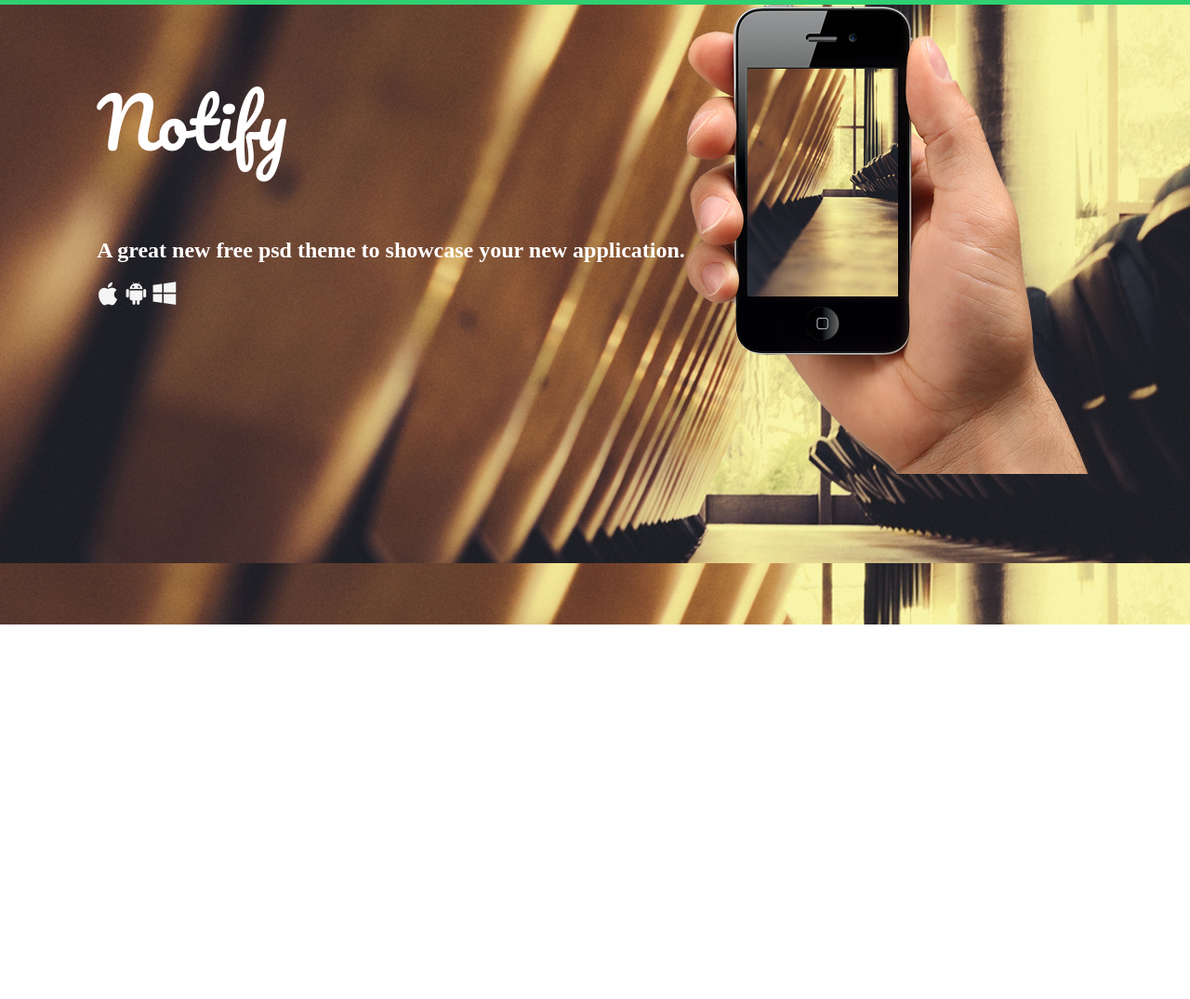
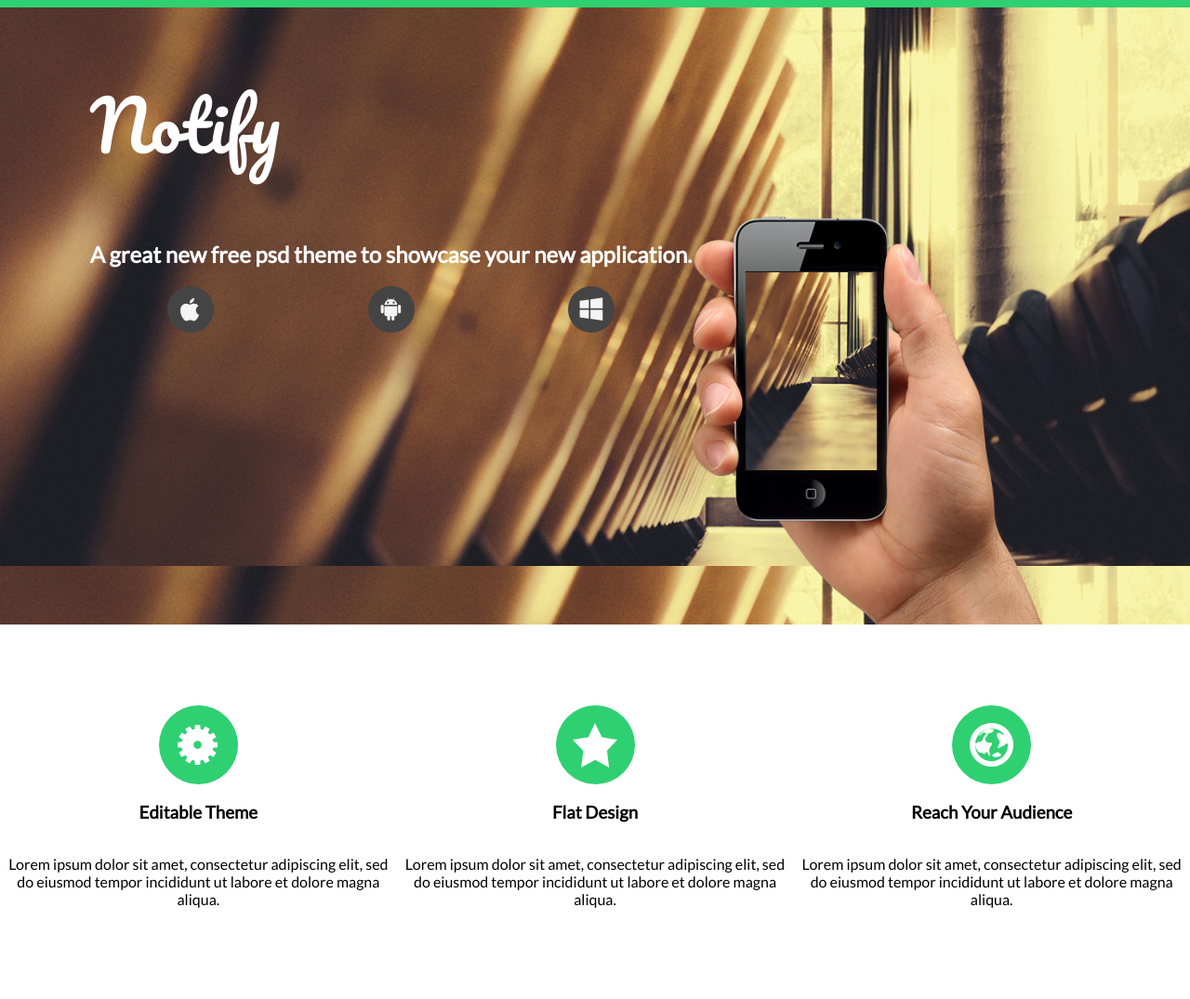
Before and after one commit to nathaliaspinula/notify, a plain HTML site: page index.html in a window 1280 px wide. Shown: the top 1075 px of the page at 93% size. Drawn offline with Linux system fonts and the light colour scheme.

Commit message:
Editar Style header, section e section2

```diff
--- a/index.html
+++ b/index.html
@@ -6,6 +6,7 @@
         <meta http-equiv="X-UA-Compatible" content="ie=edge">
         <title>Notify</title>
         <link href="https://fonts.googleapis.com/css?family=Pacifico" rel="stylesheet">
+        <link href="https://fonts.googleapis.com/css?family=Lato" rel="stylesheet">
         <link rel="stylesheet" href="style.css">
     </head>
     <body>
@@ -16,9 +17,15 @@
                     <h2>A great new free psd theme to showcase your new application.</h2>
                 </div>
                 <nav>
-                    <img src="imagens/icone-ios.png" alt="">
-                    <img src="imagens/icone-android.png" alt="">
-                    <img src="imagens/icone-windows.png" alt="">
+                    <a href="#" class="circle">
+                        <img src="imagens/icone-ios.png" alt="">
+                    </a>
+                    <a href="#" class="circle">
+                        <img src="imagens/icone-android.png" alt="">
+                    </a>
+                    <a href="#" class="circle">
+                        <img src="imagens/icone-windows.png" alt="">
+                    </a>
                 </nav>
             </aside>
             <aside>
@@ -27,18 +34,29 @@
         </header>
         <section>
             <div>
-                <img src="/imagens/icone1.png" alt="">
-
+                <div class="circle">
+                    <img src="imagens/icone1.png" alt="Ícone de Configuração">
+                </div>
+                <h3>Editable Theme</h3>
+                <p>Lorem ipsum dolor sit amet, consectetur adipiscing elit, sed do eiusmod tempor incididunt ut labore et dolore magna aliqua.</p>
             </div>
             <div>
-                <img src="imagens/icone2.png" alt="">
+                <div class="circle">
+                    <img src="imagens/icone2.png" alt="Ícone de Configuração">
+                </div>
+                <h3>Flat Design</h3>
+                <p>Lorem ipsum dolor sit amet, consectetur adipiscing elit, sed do eiusmod tempor incididunt ut labore et dolore magna aliqua.</p>
             </div>
             <div>
-                <img src="imagens/icone3.png" alt="">
+                <div class="circle">
+                    <img src="imagens/icone3.png" alt="Ícone de Configuração">
+                </div>
+                <h3>Reach Your Audience</h3>
+                <p>Lorem ipsum dolor sit amet, consectetur adipiscing elit, sed do eiusmod tempor incididunt ut labore et dolore magna aliqua.</p>
             </div>
         </section>
-        <section></section>
-        <section></section>
-        <footer></footer>
+        <section>.</section>
+        <section>.</section>
+        <footer>.</footer>
     </body>
 </html>
--- a/style.css
+++ b/style.css
@@ -1,12 +1,49 @@
+.circle {
+    display: flex;
+    align-items: center;
+    justify-content: center;
+    -moz-border-radius: 50px;
+    -webkit-border-radius: 50px;
+    border-radius: 50px;
+}
+
 body {
     margin: 0;
     display: grid;
-    grid-template-areas: 'header header header'
-                         'section section section'
-                         'section2 section2 section2'
-                         'section3 section3 section3'
-                         'footer footer footer';
-    grid-template-rows: 84vh 20vh 30vh 40vh 10vh;
+    grid-template-areas: 'header'
+                         'section'
+                         'section2 '
+                         'section3'
+                         'footer';
+    grid-template-rows: 84vh 51vh 30vh 40vh 10vh;
+    font-family: 'Lato', sans-serif;
+}
+
+body section:nth-child(2) {
+    grid-area: section;
+    display: flex;
+    flex-direction: row;
+    align-items: center;
+    justify-content: space-around;
+    background-color: #ffffff;
+}
+
+body section:nth-child(2) div {
+    text-align: center;
+    display: flex;
+    flex-direction: column;
+    align-items: center;
+}
+
+body section:nth-child(2) div div.circle {
+    width: 85px;
+    height: 85px;
+    background: #2fd072;
+}
+
+body section:nth-child(3) {
+    grid-area: section2;
+    background-color: #e3e3e3;
 }
 
 header {
@@ -14,11 +51,11 @@ header {
     background-image: url(imagens/banner.png);
     display: flex;
     justify-content: center;
-    border-top: 5px solid;
+    border-top: 8px solid;
     border-color: #2fd072;
 }
 
-header aside {
+header aside:first-child {
     color: white;
 }
 
@@ -27,3 +64,29 @@ header aside div h1 {
     font-size: 55pt;
     font-weight: inherit;
 }
+
+header aside nav {
+    display: flex;
+    justify-content: space-around;
+}
+
+header aside nav a {
+    width: 50px;
+    height: 50px;
+    background: #444444;
+}
+
+header aside nav a:hover {
+    width: 50px;
+    height: 50px;
+    background: #2fd072;
+}
+
+header aside:nth-child(2) {
+    display: flex;
+    align-items: flex-end;
+}
+
+header aside:nth-child(2) img {
+    width: 87%;
+}
```
